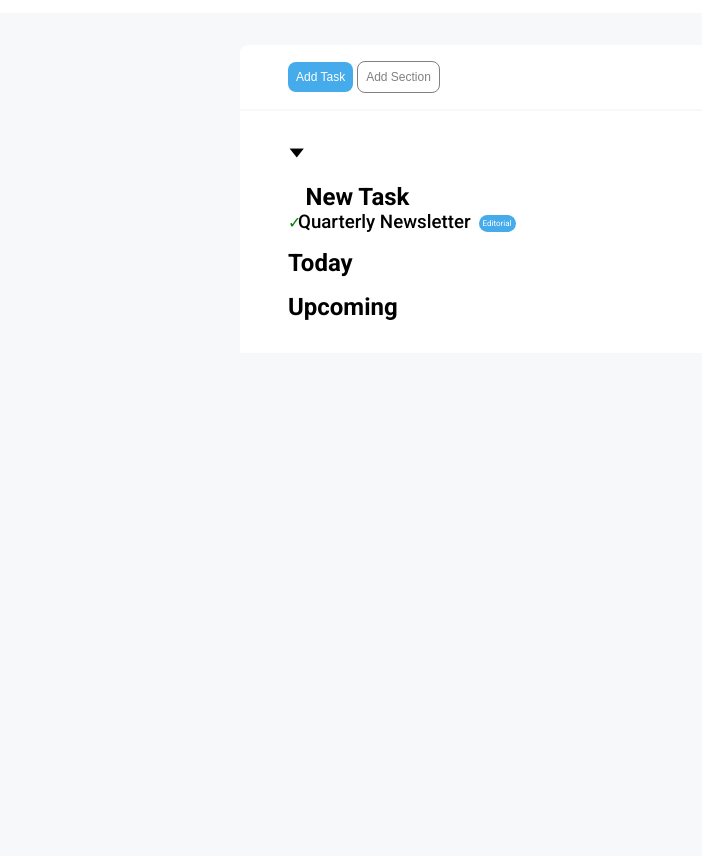
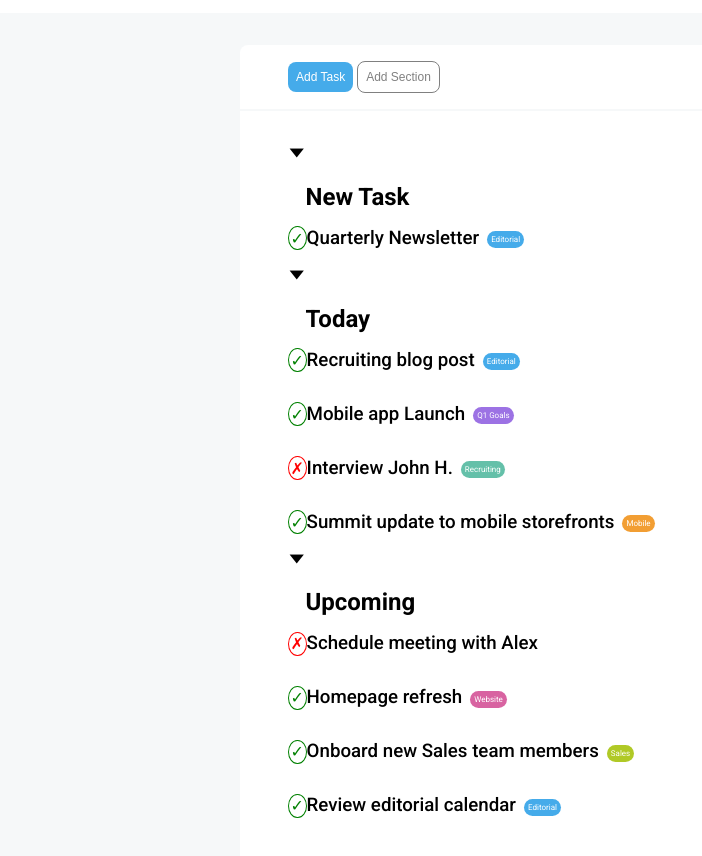
Before and after one commit to Stefano-In91/html-css-toboolist, a plain HTML site: page index.html in a window 1280 px wide. Shown: the part 76-932 px from the top of the page, without its empty margins (0-702 px from the left). Before the commit the page ends 800 px from the top, so only its background shows below. Drawn offline with Linux system fonts and the light colour scheme.

Commit message:
Sections done

```diff
--- a/css/style.css
+++ b/css/style.css
@@ -57,7 +57,7 @@ button {
     color: grey;
     border: .0625rem solid grey;
 }
-/*--- Tasks ---*/
+/*--- Tasks titles ---*/
 .tasks{
     background-color: white;
     padding: 2rem 3rem;
@@ -75,12 +75,13 @@ h2 {
     vertical-align: text-bottom;
     font-size: 2rem;
 }
-
+/*--- Tasks ---*/
 h3{
     display: inline-block;
     font-weight: 500;
+    margin: 1rem auto;
 }
-
+/* --- tags --- */
 .tagg {
     display: inline-block;
     vertical-align: middle;
@@ -89,18 +90,33 @@ h3{
     padding: .25rem;
     font-size: .5rem;
     margin-left: .5rem;
+    color: white;
 }
 .editorial {
     background-color: #45ABEA;
-    color: white;
 }
-
+.goals {
+    background-color: #9C72E4;
+}
+.recruiting {
+    background-color: #64C0A9;
+}
+.mobile {
+    background-color: #F29E33;
+}
+.website {
+    background-color: #D863A1;
+}
+.sales {
+    background-color: #B0C926;
+}
+/* --- checks and crosses --- */
 .circle {
     display: inline-block;
-    height: .625rem;
-    width: .625rem;
-    border: 1px solid 50%;
-    text-align: center
+    border: 1px solid;
+    border-radius: 50%;
+    text-align: center;
+    padding: .1rem;
 }
 
 .check {
--- a/index.html
+++ b/index.html
@@ -31,11 +31,19 @@
             </section>
             <!-- Today -->
             <section>
-                <h2>Today</h2>
+                <div class="darrow">&#129171;</div><h2>Today</h2><br>
+                <div class="circle check">&check;</div><h3>Recruiting blog post</h3><div class="tagg editorial">Editorial</div><br>
+                <div class="circle check">&check;</div><h3>Mobile app Launch</h3><div class="tagg goals">Q1 Goals</div><br>
+                <div class="circle cross">&cross;</div><h3>Interview John H.</h3><div class="tagg recruiting">Recruiting</div><br>
+                <div class="circle check">&check;</div><h3>Summit update to mobile storefronts</h3><div class="tagg mobile">Mobile</div><br>
             </section>
             <!-- Upcoming -->
             <section>
-                <h2>Upcoming</h2>
+                <div class="darrow">&#129171;</div><h2>Upcoming</h2><br>
+                <div class="circle cross">&cross;</div><h3>Schedule meeting with Alex</h3><br>
+                <div class="circle check">&check;</div><h3>Homepage refresh</h3><div class="tagg website">Website</div><br>
+                <div class="circle check">&check;</div><h3>Onboard new Sales team members</h3><div class="tagg sales">Sales</div><br>
+                <div class="circle check">&check;</div><h3>Review editorial calendar</h3><div class="tagg editorial">Editorial</div><br>
             </section>
         </div>
     </main>
```
